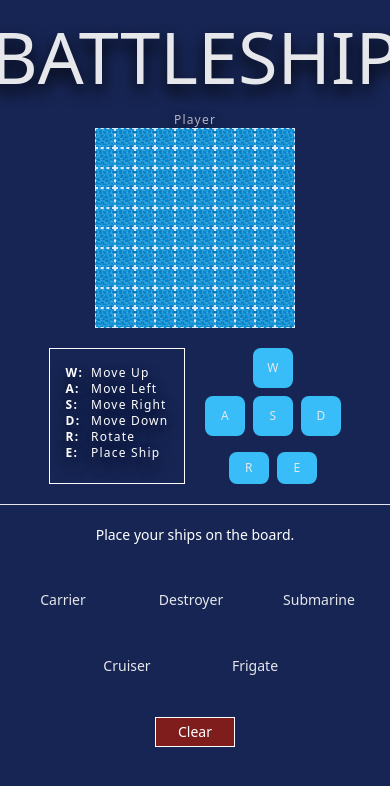
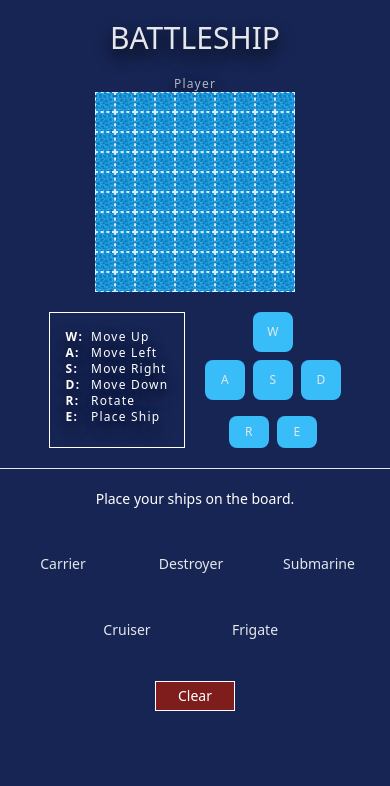
Before and after one commit to Naamee/battleship, a Vue app: page /battle in a window 390 px wide. Shown: the top 786 px of the page. Built offline with nearby package versions, Linux system fonts and the light colour scheme.

Commit message:
updated mobile-view

```diff
--- a/src/components/GameMain.vue
+++ b/src/components/GameMain.vue
@@ -29,11 +29,11 @@ watch(() => gameStore.playerboard.board, (newVal) => {
 <template>
   <div class="relative main-game-container">
     <div class="relative">
-      <ShipControls v-if="!gameStore.gameStarted" class="hidden sm:flex absolute right-60 top-10 w-max"/>
+      <ShipControls v-if="!gameStore.gameStarted" class="hidden md:flex absolute right-60 top-10 w-max"/>
       <GameBoardPlayer :gameboard="playerboard" :shipClass="props.shipClass" />
       <div class="flex mt-5">
-      <ShipControls v-if="!gameStore.gameStarted" class="sm:hidden block right-60 top-10 w-max"/>
-      <ShipControlButtons class="sm:hidden" v-if="!gameStore.gameStarted" />
+      <ShipControls v-if="!gameStore.gameStarted" class="md:hidden block right-60 top-10 w-max"/>
+      <ShipControlButtons class="md:hidden" v-if="!gameStore.gameStarted" />
     </div>
     </div>
     <div v-if="gameStore.gameStarted">
--- a/src/components/TheHeader.vue
+++ b/src/components/TheHeader.vue
@@ -1,5 +1,5 @@
 <template>
-  <p class="font-extralight text-7xl text-gray-200 text-shadow-lg shadow-black">
+  <p class="font-extralight text-3xl md:text-7xl text-gray-200 text-shadow-lg shadow-black">
     BATTLESHIP
   </p>
 </template>
```
